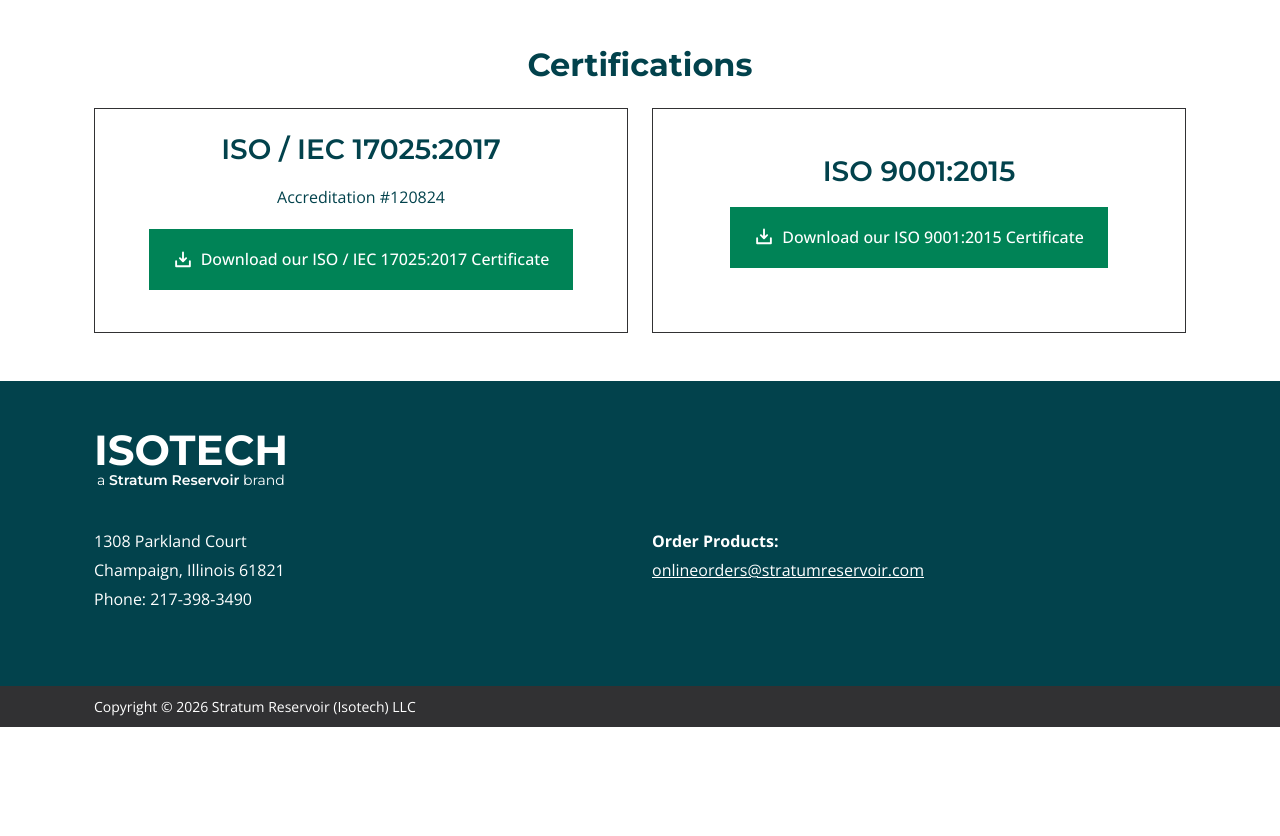
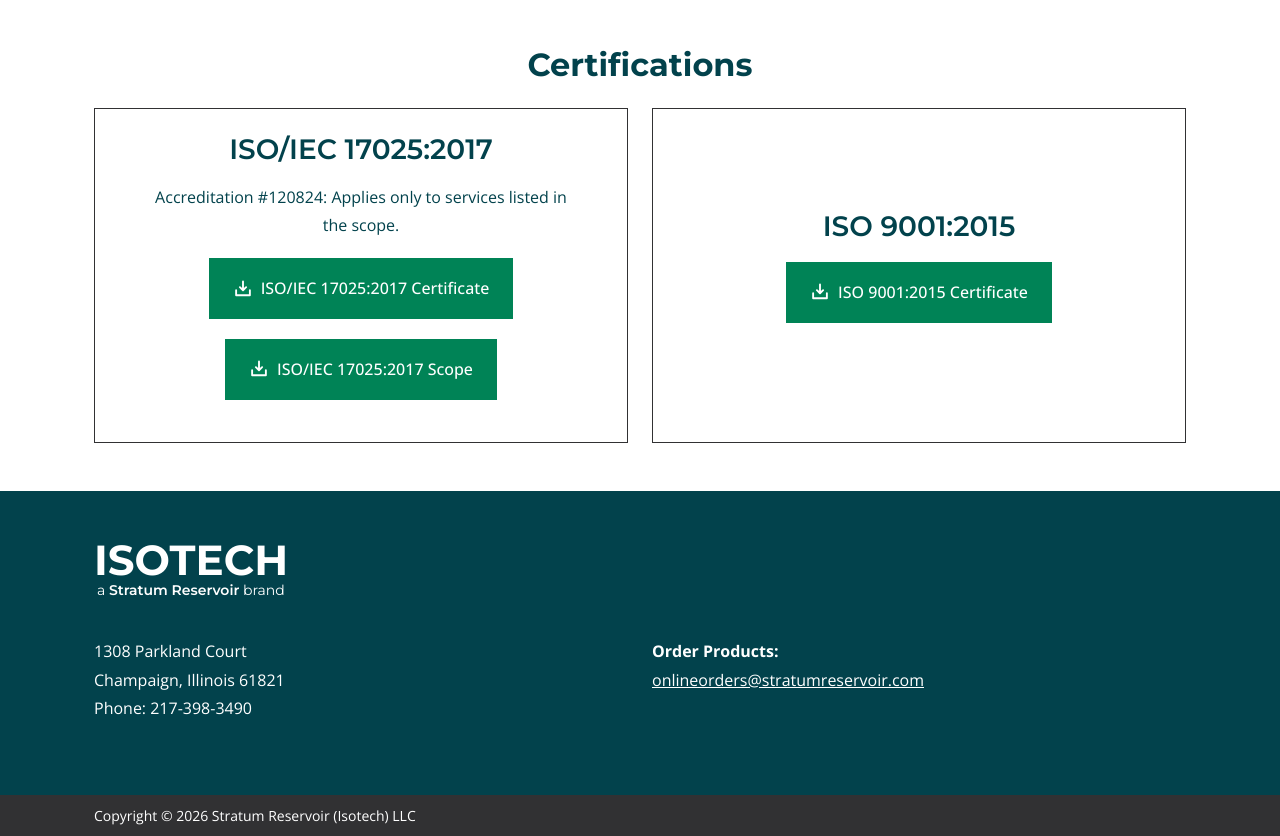
Before and after one commit to isotech-stratum-reservoir/isotech-website, a Next.js app: page / in a window 1280 px wide. Shown: the part 1860-2696 px from the top of the page. Before the commit the page ends 2587 px from the top, so only its background shows below. Built offline with nearby package versions, Linux system fonts and the light colour scheme.

Commit message:
Update certification language and docs

```diff
--- a/src/app/about/qaqc/page.tsx
+++ b/src/app/about/qaqc/page.tsx
@@ -13,9 +13,9 @@
         <Subpage breadcrumbs={breadcrumbs}>
             <h1>Quality Assurance/Quality Control</h1>
 
-            <p className="mt-4">Isotech is an International Organization for Standardization (ISO) 9001 and ISO 17025 certified company that since its inception has been known for the quality of its data. Isotech was co-selected by NIST (National Institute of Standards and Technology) to perform the isotopic calibration of natural gas standards for international distribution.</p>
+            <p className="mt-4">Isotech is an ISO 9001 certified company, and maintains ISO/IEC 17025 accreditation for some specific laboratory testing services as defined in our Scope of Accreditation. Since our inception, Isotech has been known for the quality of our data. Isotech was co-selected by the National Institute of Standards and Technology (NIST) to perform the isotopic calibration of natural gas standards for international distribution.</p>
 
-            <p>In addition to required annual proficiency tests mandated to maintain our ISO17025 accreditation, Isotech participates in round-robin testing whenever the opportunity arises and has participated in studies by the Finnigan Corporation, International Atomic Energy Agency (IAEA), Forensic Isotope Ratio Mass Spectrometry (FIRMS) network, and others.</p>
+            <p>In support of our ISO/IEC 17025 accredited activities, Isotech parcitipates in required annual proficiency testing programs and routinely engages in round-robin studies, including collaborations with Finnigan Corporation, the International Atomic Energy Agency (IAEA), the Forensic Isotope Ratio Mass Spectrometry (FIRMS) network, and others.</p>
 
             <Image
                 src={qcImg}
--- a/src/app/page.tsx
+++ b/src/app/page.tsx
@@ -78,9 +78,10 @@
                 <div className="row">
                     <div className="col-md-6 mb-4 mb-md-0">
                         <div className="card p-4 d-flex flex-column justify-content-center">
-                            <h3>ISO / IEC 17025:2017</h3>
-                            <p>Accreditation #120824</p>
-                            <p><Link className="button download" href="/files/ISO17025certificate.pdf" target="_blank">Download our ISO / IEC 17025:2017 Certificate</Link></p>
+                            <h3>ISO/IEC 17025:2017</h3>
+                            <p>Accreditation #120824: Applies only to services listed in the scope.</p>
+                            <p><Link className="button download" href="/files/ISO17025certificate.pdf" target="_blank">ISO/IEC 17025:2017 Certificate</Link></p>
+                            <p><Link className="button download" href="/files/FO 520 Rev 0 Scope of Accreditation for ISO 17025.pdf" target="_blank">ISO/IEC 17025:2017 Scope</Link></p>
                         </div>
                     </div>
 
@@ -88,7 +89,7 @@
                         <div className="card p-4 d-flex flex-column justify-content-center">
                             <h3>ISO 9001:2015</h3>
 
-                            <p><Link className="button download" href="/files/ISO9001certificate.pdf" target="_blank">Download our ISO 9001:2015 Certificate</Link></p>
+                            <p><Link className="button download" href="/files/ISO9001certificate.pdf" target="_blank">ISO 9001:2015 Certificate</Link></p>
                         </div>
                     </div>
                 </div>
```
Also changed, not shown: 1 other file (tests, documents, lock files or other folders).
